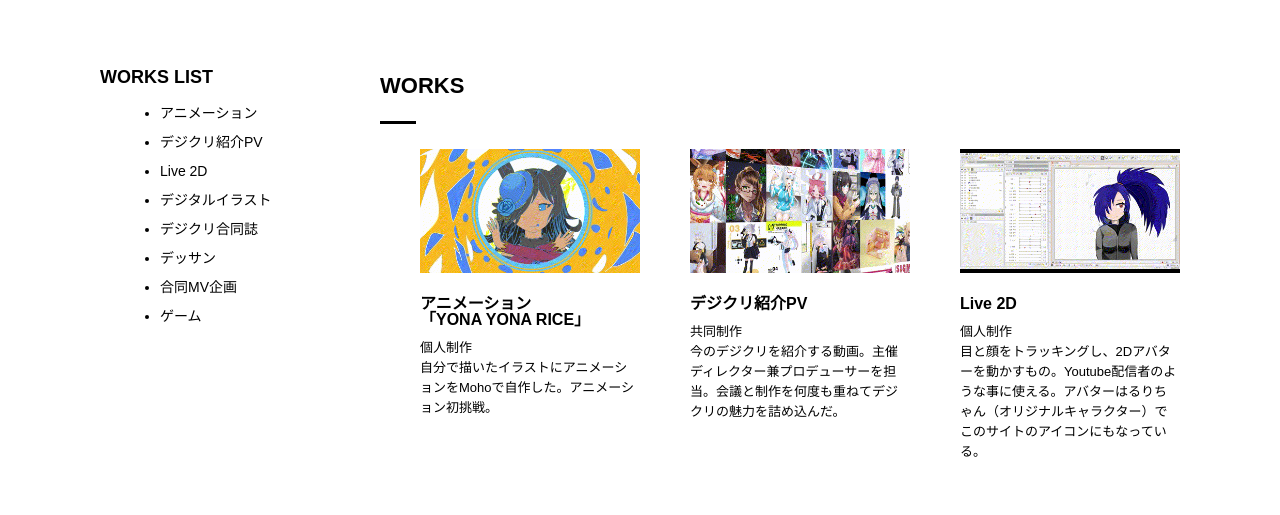
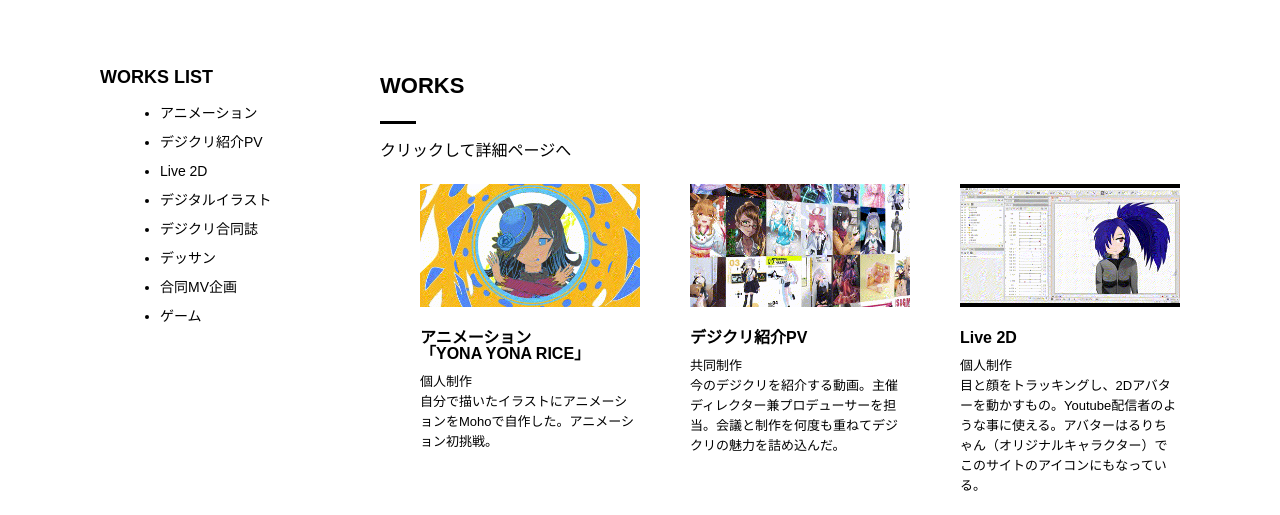
Before and after one commit to nagarerufencing/portfoliosite, a plain HTML site: page circle.html in a window 1280 px wide. Shown: the part 450-965 px from the top of the page. Drawn offline with Linux system fonts and the light colour scheme; grey boxes are pictures that could not be loaded.

Commit message:
Update circle.html

```diff
--- a/circle.html
+++ b/circle.html
@@ -44,6 +44,7 @@
       <div class="circle-item">
         <div class="item-group">
           <h2>WORKS</h2>
+          <p>クリックして詳細ページへ</p>
           <ul class="item-list">
             <li>
               <a href="./circle-detail.html">
```
